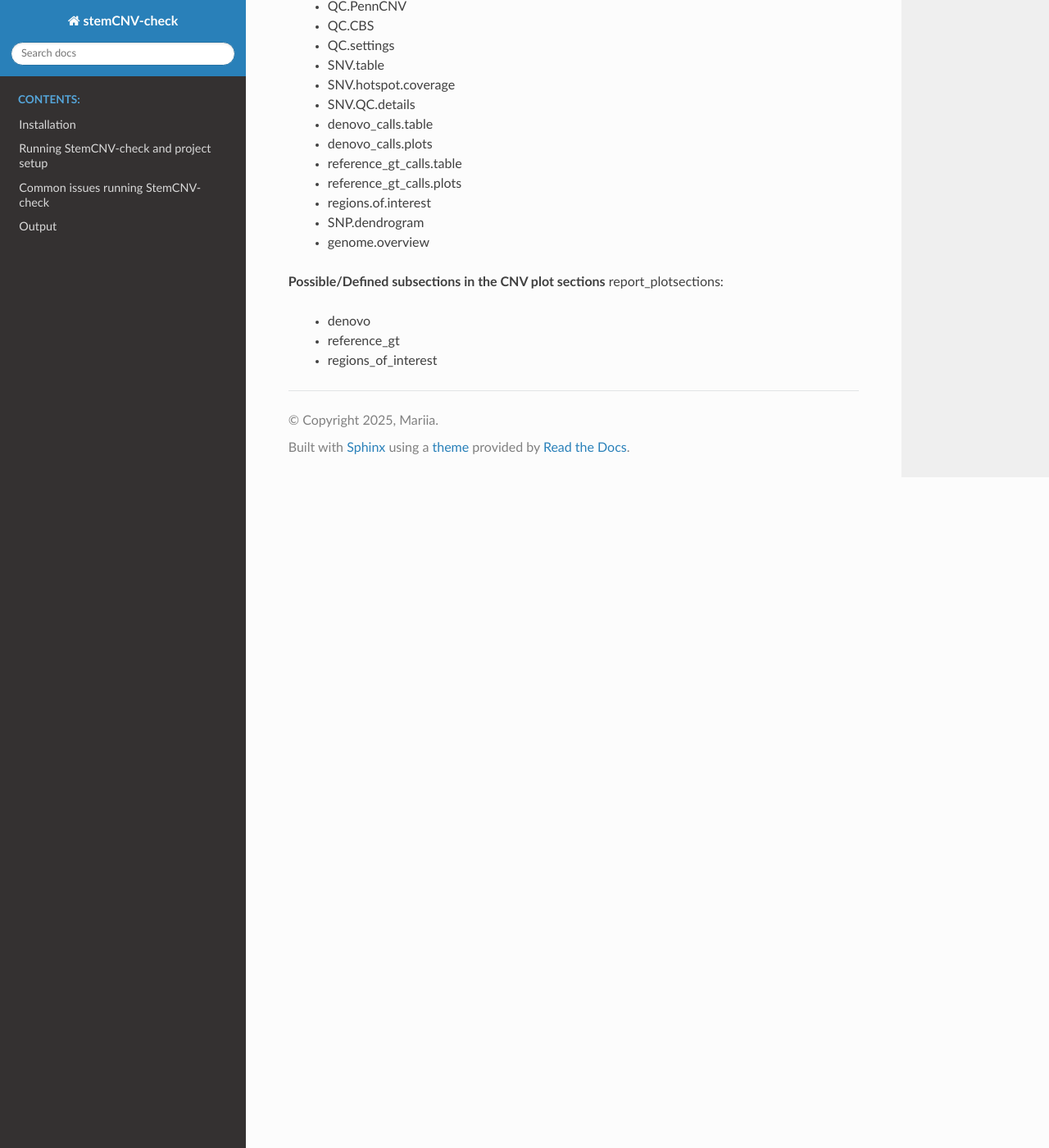
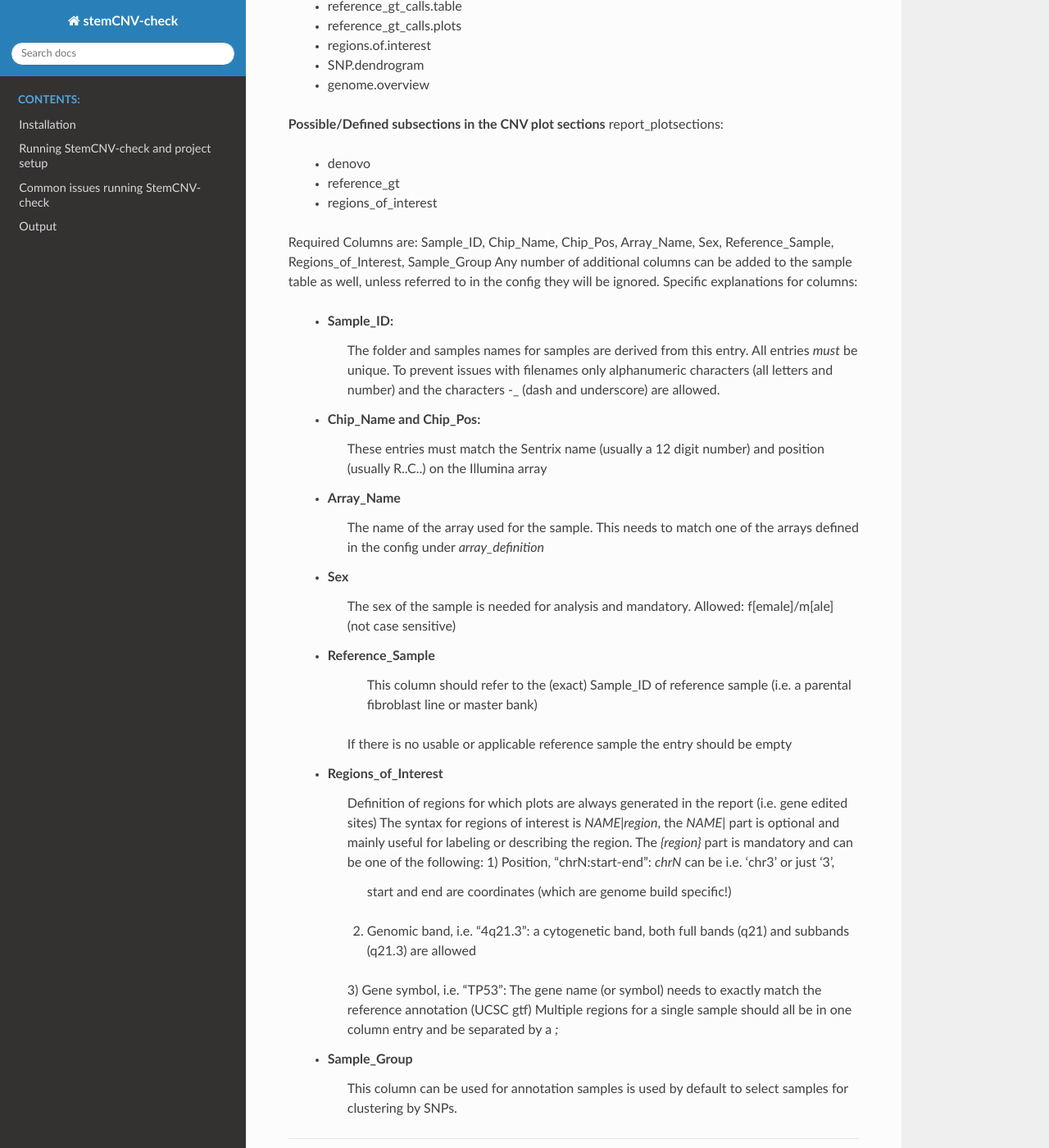
Before and after one commit to icalledmyselfmoon/stemCNV_check_Read_the_docs, a Sphinx documentation site: the page built from source/config_parameters.rst, in a window 1280 px wide and 1400 px high, scrolled down 3148 px. Shown: the whole window at 82% size. Built offline with Sphinx 7.4.7 and the Read the Docs theme 3.1.0, drawn with Linux system fonts in a browser that asks for light colours; pages that are not in the unit, such as notebooks, are missing from menus; some of the changed text lies outside the part shown.

Commit message:
Update config_parameters.rst

```diff
--- a/source/config_parameters.rst
+++ b/source/config_parameters.rst
@@ -27,7 +27,7 @@
 Other array specific files mentioned in the config can be auto-generated (see next step below).
 
 
-**genome_version options:** hg38/GRCh38 or hg19/GRCh37
+- **genome_version options:** hg38/GRCh38 or hg19/GRCh37
 
 - **egt_cluster_file**: the illumina cluster file (.egt) for the array platform, available from Illumina or the provider running the array
 
@@ -135,3 +129,35 @@
   - denovo
   - reference_gt
   - regions_of_interest
+
+
+
+
+Required Columns are: Sample_ID, Chip_Name, Chip_Pos, Array_Name, Sex, Reference_Sample, Regions_of_Interest, Sample_Group
+Any number of additional columns can be added to the sample table as well, unless referred to in the config they will be ignored.
+Specific explanations for columns:
+ - Sample_ID:
+       The folder and samples names for samples are derived from this entry. All entries *must* be unique.
+       To prevent issues with filenames only alphanumeric characters (all letters and number) and the characters -_
+       (dash and underscore) are allowed.
+ - Chip_Name and Chip_Pos:
+       These entries must match the Sentrix name (usually a 12 digit number) and position (usually R..C..) on the Illumina array
+ - Array_Name
+       The name of the array used for the sample. This needs to match one of the arrays defined in the config under `array_definition`
+ - Sex
+       The sex of the sample is needed for analysis and mandatory. Allowed: f[emale]/m[ale] (not case sensitive)
+ - Reference_Sample
+       This column should refer to the (exact) Sample_ID of reference sample (i.e. a parental fibroblast line or master bank)
+      If there is no usable or applicable reference sample the entry should be empty
+ - Regions_of_Interest
+       Definition of regions for which plots are always generated in the report (i.e. gene edited sites)
+       The syntax for regions of interest is `NAME|region`, the `NAME|` part is optional and mainly useful for
+       labeling or describing the region.
+       The `{region}` part is mandatory and can be one of the following:
+       1) Position, "chrN:start-end": `chrN` can be i.e. 'chr3' or just '3',
+          start and end are coordinates (which are genome build specific!)
+       2) Genomic band, i.e. "4q21.3": a cytogenetic band, both full bands (q21) and subbands (q21.3) are allowed
+       3) Gene symbol, i.e. "TP53": The gene name (or symbol) needs to exactly match the reference annotation (UCSC gtf)
+       Multiple regions for a single sample should all be in one column entry and be separated by a `;`
+ - Sample_Group
+       This column can be used for annotation samples is used by default to select samples for clustering by SNPs.
```
Also changed, not shown: other parts of source/config_parameters.rst (+0 -6 lines).
